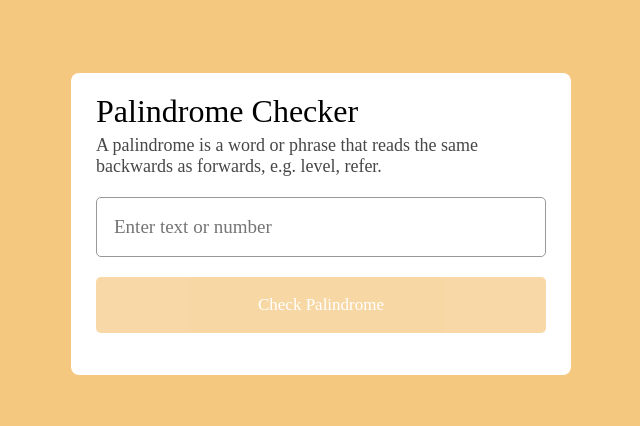
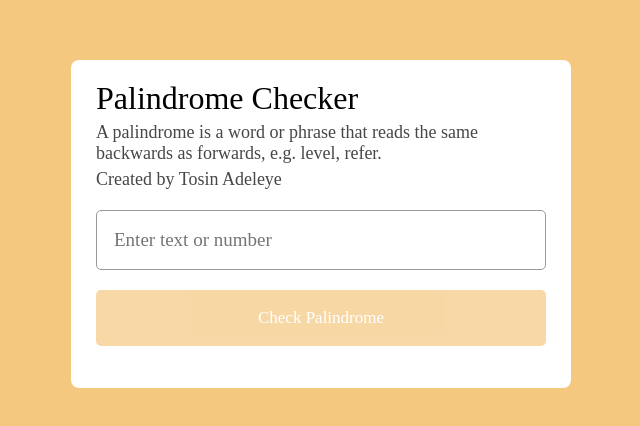
Before and after one commit to tosinRobux/Palindrome-Checker, a plain HTML site: page index.html in a window 1280 px wide. Shown: the part 176-602 px from the top of the page, without its empty margins (319-959 px from the left). Drawn offline with Linux system fonts and the light colour scheme; a web font is replaced by a local one.

Commit message:
Renamed palindrome.html file

```diff
--- a/palindrome.html
+++ b/index.html
@@ -15,6 +15,7 @@
         <header>
             <h1>Palindrome Checker</h1>
             <p>A palindrome is a word or phrase that reads the same backwards as forwards, e.g. level, refer.</p>
+            <p>Created by Tosin Adeleye</p>
         </header>
        <div class="inputs">
         <input type="text" placeholder="Enter text or number">
```
